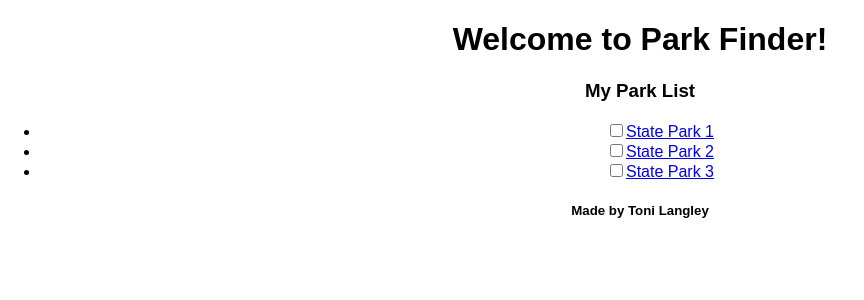
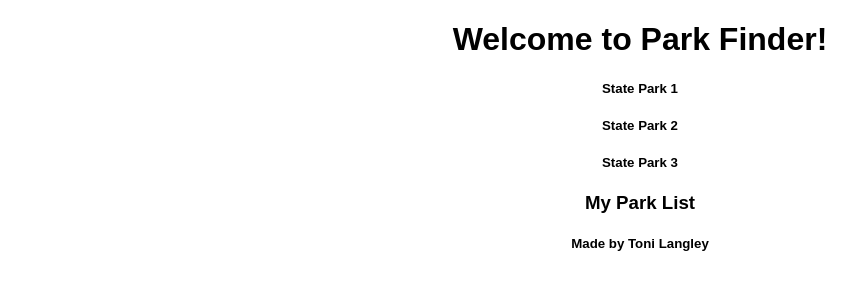
Before and after one commit to tvcrawley/parkFinder, a React (Create React App) app: page / in a window 1280 px wide. Shown: the top 300 px of the page, without its empty margins (0-864 px from the left). Built offline with nearby package versions, Linux system fonts and the light colour scheme.

Commit message:
Relocate park data & functions to Body component
Relocates state of parks along with referencing functions to Body
component

```diff
--- a/src/components/layout/Body.js
+++ b/src/components/layout/Body.js
@@ -1,11 +1,51 @@
 import React, { Component } from 'react';
+import ParkList from '../park/ParkList';
 import MyParkList from '../park/MyParkList';
 
 class Body extends Component {
+  constructor(props) {
+    super(props)
+    this.state = {
+      parks: [
+        {name:'State Park 1', hasVisited: false, location: 'Maryland', showInfo: false},
+        {name:'State Park 2', hasVisited: false, location: 'Pennsylvania', showInfo: false},
+        {name:'State Park 3', hasVisited: false, location: 'Massachusetts', showInfo: false}
+      ],
+      myParks: []
+    }
+    this.handleHasVisitedChange = this.handleHasVisitedChange.bind(this)
+    this.handleParkItemClick = this.handleParkItemClick.bind(this)
+  }
+
+  handleHasVisitedChange(index) {
+    //creates a copy of parks array
+    const myParksCopy = this.state.myParks.slice()
+    //creates a copy of myParksCopy at that index
+    myParksCopy[index] = Object.assign({}, myParksCopy[index])
+    //modifies the hasVisited value
+    myParksCopy[index].hasVisited = !myParksCopy[index].hasVisited
+    //updates the state of myParks
+    this.setState({myParks: myParksCopy})
+  }
+
+  handleParkItemClick(index) {
+    console.log(this.state.myParks[index].location)
+    const myParksCopy = this.state.myParks.slice()
+    myParksCopy[index] = Object.assign({}, myParksCopy[index])
+    myParksCopy[index].showInfo = !myParksCopy[index].showInfo
+    this.setState({myParks: myParksCopy})
+  }
+
   render() {
+
     return (
       <div className="Body">
-        <MyParkList />
+        <ParkList parks={this.state.parks} onParkClick={this.handleParkClick}/>
+        <MyParkList
+          myParks={this.state.myParks}
+          onHasVisitedChange={this.handleHasVisitedChange}
+          onParkItemClick={this.handleParkItemClick}
+        />
       </div>
     );
   }
--- a/src/components/park/MyParkList.js
+++ b/src/components/park/MyParkList.js
@@ -2,38 +2,10 @@ import React, { Component } from 'react';
 import MyParkListItem from './MyParkListItem';
 
 class MyParkList extends Component {
-  constructor(props) {
-    super(props)
-    this.state = {
-      parks: [
-        {name:'State Park 1', hasVisited: false, location: 'Maryland', showInfo: false},
-        {name:'State Park 2', hasVisited: false, location: 'Pennsylvania', showInfo: false},
-        {name:'State Park 3', hasVisited: false, location: 'Massachusetts', showInfo: false}
-      ]
-    }
-    this.handleHasVisitedChange = this.handleHasVisitedChange.bind(this)
-    this.handleParkItemClick = this.handleParkItemClick.bind(this)
-  }
-
-
-  handleHasVisitedChange(index) {
-    //creates a copy of parks array
-    const parksCopy = this.state.parks.slice()
-    //creates a copy of parksCopy at that index
-    parksCopy[index] = Object.assign({}, parksCopy[index])
-    //modifies the hasVisited value
-    parksCopy[index].hasVisited = !parksCopy[index].hasVisited
-    //updates the state of parks
-    this.setState({parks: parksCopy})
-  }
-
-  handleParkItemClick(index) {
-    console.log(this.state.parks[index].location)
-    const parksCopy = this.state.parks.slice()
-    parksCopy[index] = Object.assign({}, parksCopy[index])
-    parksCopy[index].showInfo = !parksCopy[index].showInfo
-    this.setState({parks: parksCopy})
-  }
+  // constructor(props) {
+  //   super(props)
+  //
+  // }
 
   render() {
     return (
@@ -41,9 +13,9 @@ class MyParkList extends Component {
         <h3>My Park List</h3>
         <ul>
           <MyParkListItem
-            parks={this.state.parks}
-            onHasVisitedChange={this.handleHasVisitedChange}
-            onParkItemClick={this.handleParkItemClick}
+            myParks={this.props.myParks}
+            onHasVisitedChange={this.props.onHasVisitedChange}
+            onParkItemClick={this.props.onParkItemClick}
           />
         </ul>
       </div>
--- a/src/components/park/MyParkListItem.js
+++ b/src/components/park/MyParkListItem.js
@@ -22,6 +22,7 @@ class MyParkListItem extends Component {
 
     const info = ((park) => {
       if(!park.showInfo) {
+        console.log(park)
         return null
       }
       else {
@@ -29,7 +30,7 @@ class MyParkListItem extends Component {
       }
     })
 
-    const parksList = this.props.parks.map((park, index) => {
+    const parksList = this.props.myParks.map((park, index) => {
       return parksItemsLayout(park, index)
     })
 
--- a/src/components/park/ParkList.js
+++ b/src/components/park/ParkList.js
@@ -1,10 +1,18 @@
 import React, { Component } from 'react';
 
 class ParkList extends Component {
+  // constructor(props) {
+  //   super(props)
+  //   this.state = {
+  //   }
+
   render() {
+
     return (
       <div className="ParkList">
-
+        <h5>{this.props.parks[0].name}</h5>
+        <h5>{this.props.parks[1].name}</h5>
+        <h5>{this.props.parks[2].name}</h5>
       </div>
     );
   }
```
